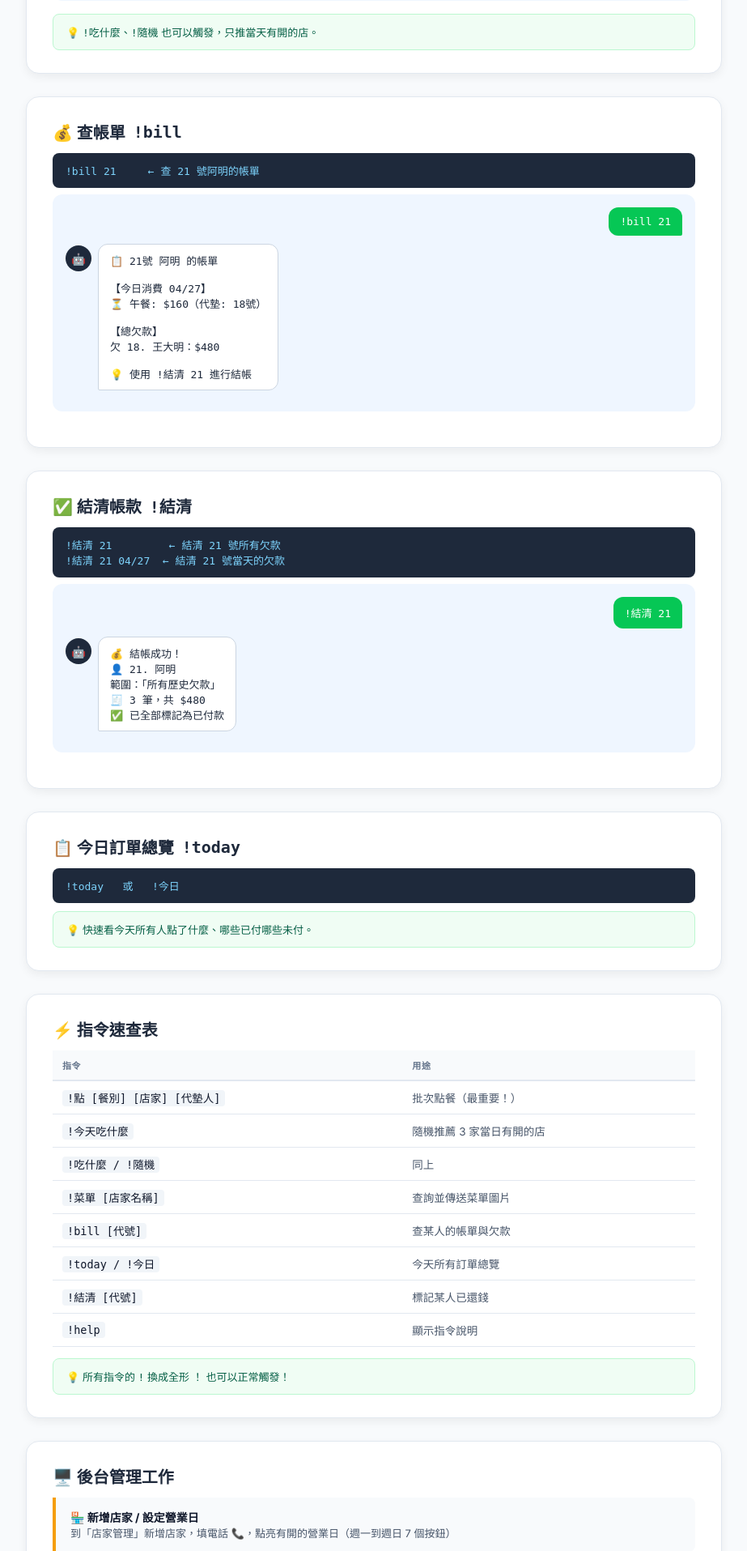
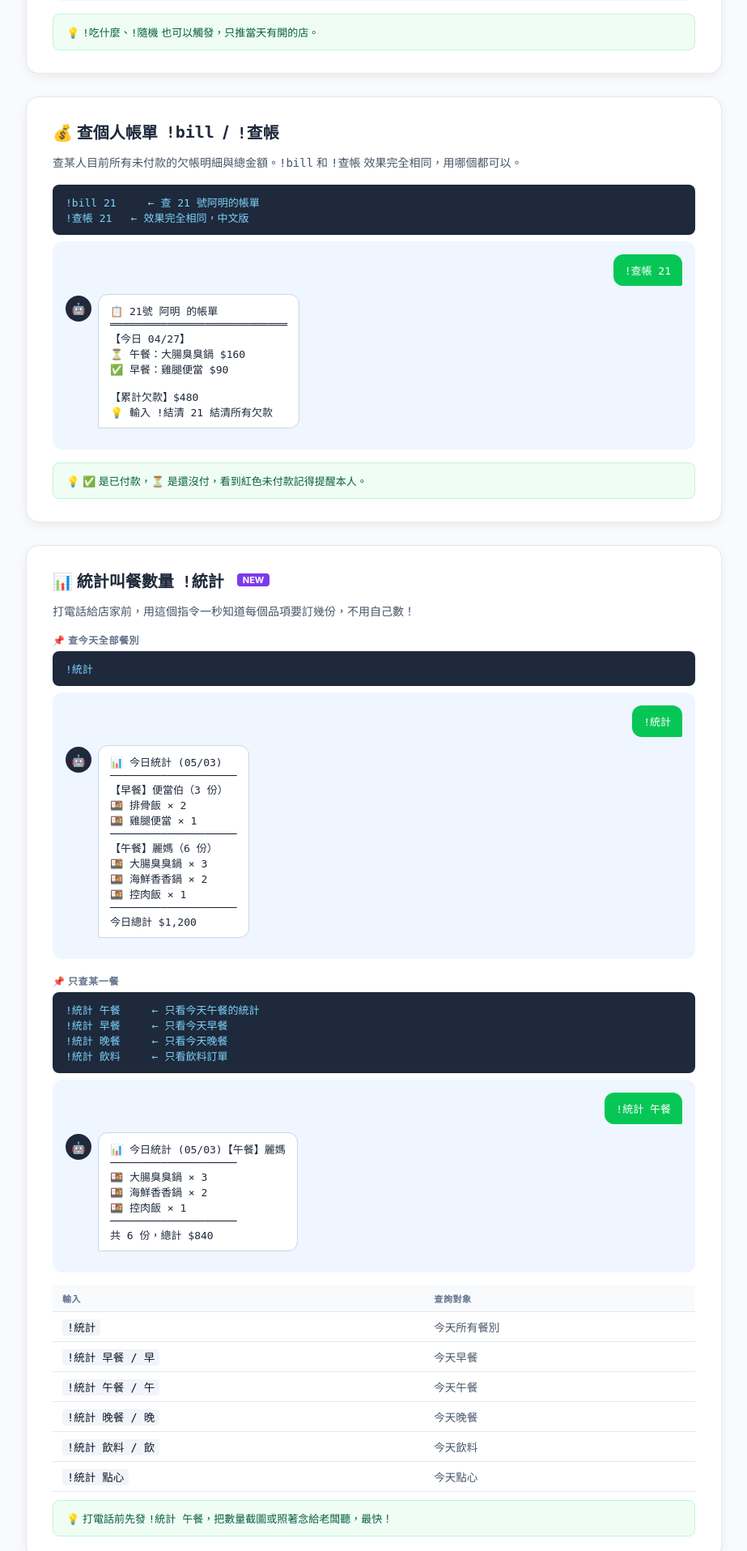
Before and after one commit to polarbear0827/line-order-bot, a Flask app: template templates/guide_admin.html in a window 1280 px wide. Shown: the part 2895-4810 px from the top of the page at 81% size, without its empty margins (298-1221 px from the left). Run offline with Flask 3, Linux system fonts and the light colour scheme; the template is opened without the code that fills it, so the values that code supplies are empty.

Commit message:
docs: 更新操作手冊，加入 !查帳 與 !統計 說明
- guide_admin.html：更新 !bill 區塊加入 !查帳 中文別名說明，
  新增 !統計 完整章節（含對話泡泡範例與餐別對照表），更新指令速查表
- guide_user.html：新增「在 LINE 直接查帳」章節，
  說明消防員可用 !查帳 [代號] 不登入即可查詢個人欠款

Co-Authored-By: Claude Sonnet 4.6 <noreply@anthropic.com>

```diff
--- a/templates/guide_admin.html
+++ b/templates/guide_admin.html
@@ -167,24 +167,90 @@
 
   <!-- 6. 查帳單 -->
   <div class="guide-card">
-    <h2 class="guide-title">💰 查帳單 <code>!bill</code></h2>
-    <div class="cmd-box">!bill 21     ← 查 21 號阿明的帳單</div>
+    <h2 class="guide-title">💰 查個人帳單 <code>!bill</code> / <code>!查帳</code></h2>
+    <p class="guide-text">查某人目前所有未付款的欠帳明細與總金額。<code>!bill</code> 和 <code>!查帳</code> 效果完全相同，用哪個都可以。</p>
+    <div class="cmd-box">!bill 21     ← 查 21 號阿明的帳單
+!查帳 21   ← 效果完全相同，中文版</div>
     <div class="chat-wrap">
-      <div class="chat-row right"><div class="bubble-out">!bill 21</div></div>
+      <div class="chat-row right"><div class="bubble-out">!查帳 21</div></div>
       <div class="chat-clear"></div>
       <div class="chat-row left">
         <div class="avatar">🤖</div>
         <div class="bubble-in">📋 21號 阿明 的帳單
+════════════════════════════
+【今日 04/27】
+⏳ 午餐：大腸臭臭鍋 $160
+✅ 早餐：雞腿便當 $90
 
-【今日消費 04/27】
-⏳ 午餐: $160（代墊: 18號）
-
-【總欠款】
-欠 18. 王大明：$480
-
-💡 使用 !結清 21 進行結帳</div>
+【累計欠款】$480
+💡 輸入 !結清 21 結清所有欠款</div>
       </div>
     </div>
+    <div class="tip-box">💡 ✅ 是已付款，⏳ 是還沒付，看到紅色未付款記得提醒本人。</div>
+  </div>
+
+  <!-- 6.5 統計叫餐 -->
+  <div class="guide-card">
+    <h2 class="guide-title">📊 統計叫餐數量 <code>!統計</code> <span class="new-badge">NEW</span></h2>
+    <p class="guide-text">打電話給店家前，用這個指令一秒知道每個品項要訂幾份，不用自己數！</p>
+
+    <div class="cmd-label">📌 查今天全部餐別</div>
+    <div class="cmd-box">!統計</div>
+    <div class="chat-wrap">
+      <div class="chat-row right"><div class="bubble-out">!統計</div></div>
+      <div class="chat-clear"></div>
+      <div class="chat-row left">
+        <div class="avatar">🤖</div>
+        <div class="bubble-in">📊 今日統計 (05/03)
+────────────────────
+【早餐】便當伯（3 份）
+🍱 排骨飯 × 2
+🍱 雞腿便當 × 1
+────────────────────
+【午餐】麗媽（6 份）
+🍱 大腸臭臭鍋 × 3
+🍱 海鮮香香鍋 × 2
+🍱 控肉飯 × 1
+────────────────────
+今日總計 $1,200</div>
+      </div>
+    </div>
+
+    <div class="cmd-label" style="margin-top:18px;">📌 只查某一餐</div>
+    <div class="cmd-box">!統計 午餐     ← 只看今天午餐的統計
+!統計 早餐     ← 只看今天早餐
+!統計 晚餐     ← 只看今天晚餐
+!統計 飲料     ← 只看飲料訂單</div>
+    <div class="chat-wrap">
+      <div class="chat-row right"><div class="bubble-out">!統計 午餐</div></div>
+      <div class="chat-clear"></div>
+      <div class="chat-row left">
+        <div class="avatar">🤖</div>
+        <div class="bubble-in">📊 今日統計 (05/03)【午餐】麗媽
+────────────────────
+🍱 大腸臭臭鍋 × 3
+🍱 海鮮香香鍋 × 2
+🍱 控肉飯 × 1
+────────────────────
+共 6 份，總計 $840</div>
+      </div>
+    </div>
+
+    <table style="width:100%; border-collapse:collapse; font-size:13px; margin:16px 0 4px;">
+      <thead><tr style="background:#F8FAFC; border-bottom:1px solid var(--border);">
+        <th style="padding:8px 12px; text-align:left; color:#64748B;">輸入</th>
+        <th style="padding:8px 12px; text-align:left; color:#64748B;">查詢對象</th>
+      </tr></thead>
+      <tbody>
+        {% for kw, desc in [('!統計','今天所有餐別'),('!統計 早餐 / 早','今天早餐'),('!統計 午餐 / 午','今天午餐'),('!統計 晚餐 / 晚','今天晚餐'),('!統計 飲料 / 飲','今天飲料'),('!統計 點心','今天點心')] %}
+        <tr style="border-bottom:1px solid var(--border);">
+          <td style="padding:8px 12px;"><code style="background:#F1F5F9;padding:2px 6px;border-radius:4px;">{{ kw }}</code></td>
+          <td style="padding:8px 12px; color:#475569;">{{ desc }}</td>
+        </tr>
+        {% endfor %}
+      </tbody>
+    </table>
+    <div class="tip-box" style="margin-top:10px;">💡 打電話前先發 <code>!統計 午餐</code>，把數量截圖或照著念給老闆聽，最快！</div>
   </div>
 
   <!-- 7. 結清 -->
@@ -226,12 +292,13 @@
       <tbody>
         {% for cmd, desc in [
           ('!點 [餐別] [店家] [代墊人]', '批次點餐（最重要！）'),
-          ('!今天吃什麼', '隨機推薦 3 家當日有開的店'),
-          ('!吃什麼 / !隨機', '同上'),
+          ('!今天吃什麼 / !吃什麼 / !隨機', '隨機推薦 3 家當日有開的店'),
           ('!菜單 [店家名稱]', '查詢並傳送菜單圖片'),
-          ('!bill [代號]', '查某人的帳單與欠款'),
+          ('!bill [代號] / !查帳 [代號]', '查某人所有未付款明細與總金額'),
+          ('!統計', '今日所有餐別品項數量（叫餐用）'),
+          ('!統計 [餐別]', '例：!統計 午餐，只看午餐統計'),
           ('!today / !今日', '今天所有訂單總覽'),
-          ('!結清 [代號]', '標記某人已還錢'),
+          ('!結清 [代號]', '標記某人已還錢，清除欠款'),
           ('!help', '顯示指令說明'),
         ] %}
         <tr style="border-bottom: 1px solid var(--border);">
```
Also changed, not shown: templates/guide_user.html (+31 -0 lines).
